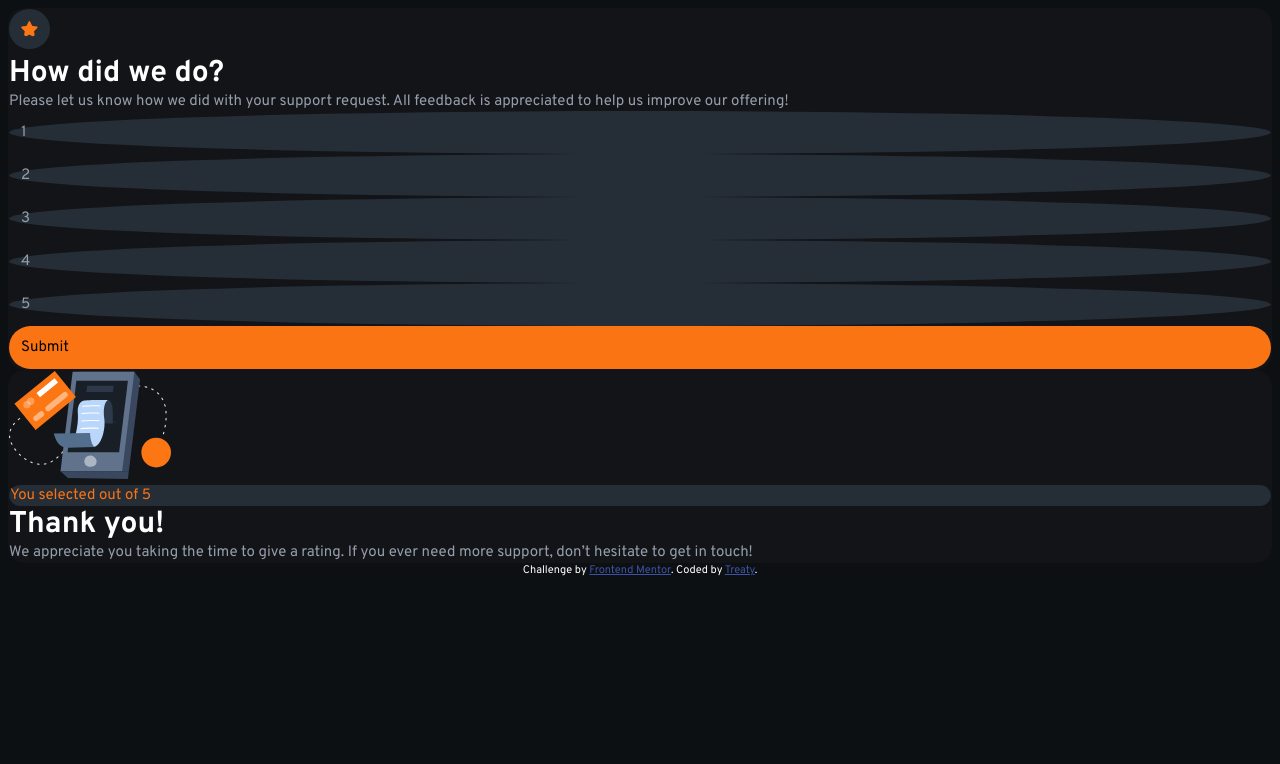
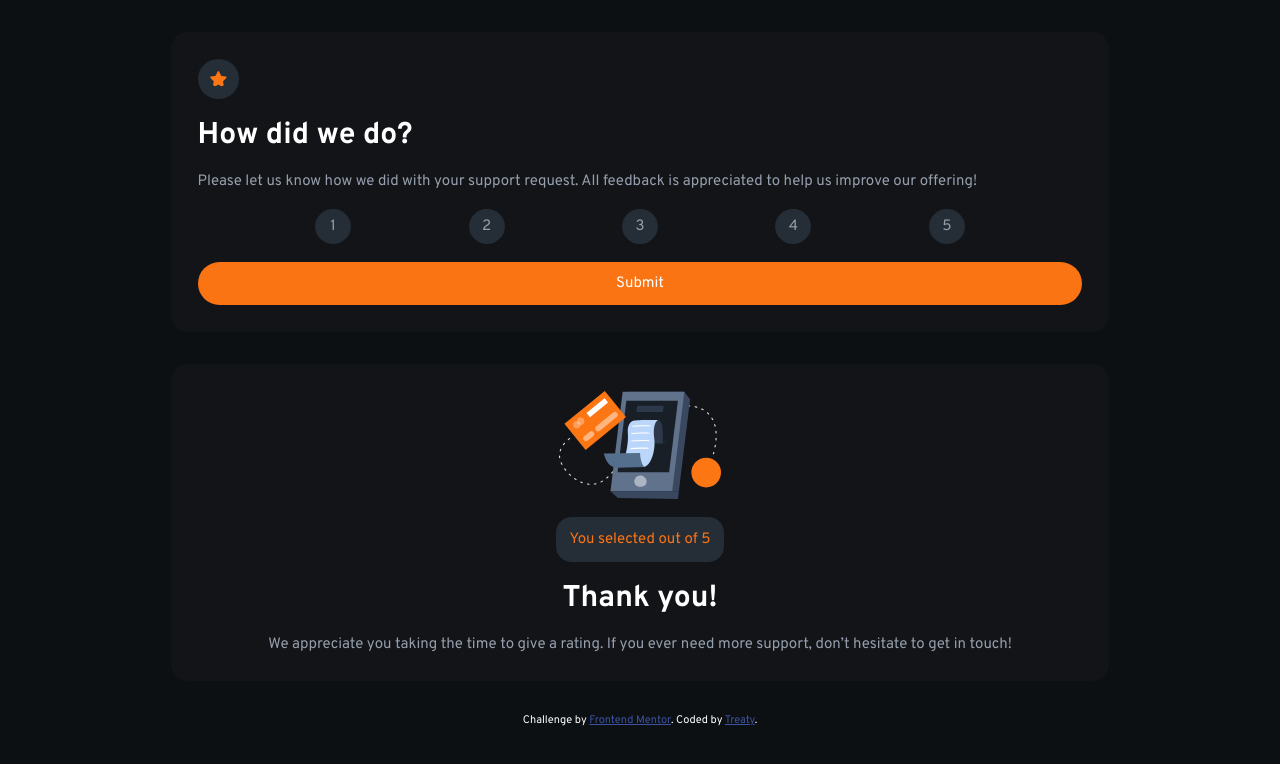
Before and after one commit to treaty1210/interactive-rating-component, a plain HTML site: page index.html in a window 1280 px wide. Drawn offline with Linux system fonts and the light colour scheme.

Commit message:
Align everything using grid and flex

```diff
--- a/style.css
+++ b/style.css
@@ -20,6 +20,11 @@ body {
     background-color: hsl(216, 12%, 8%);
     border: 1px solid hsl(216, 12%, 8%);
     border-radius: 16px;
+    width: 70%;
+    margin: 32px auto;
+    padding: 26px;
+    display: grid;
+    gap: 18px;
 }
 
 .star {
@@ -39,12 +44,19 @@ body {
     color: hsl(217, 12%, 63%);
 }
 
+.ratings {
+    display: flex;
+    justify-content: space-evenly;
+}
+
 .ratings > * {
     background-color: hsl(213, 19%, 18%);
-    padding: 12px;
+    padding: 8px;
     border: 1 solid hsl(213, 19%, 18%);
     border-radius: 50%;
     color: hsl(217, 12%, 63%);
+    width: 20px;
+    text-align: center;
 }
 
 .submit {
@@ -52,17 +64,30 @@ body {
     padding: 12px;
     border: 1 solid hsl(25, 97%, 53%);
     border-radius: 40px;
+    color: white;
+    text-align: center;
 }
 
-/* .thankPage {
-    display: none;
-} */
+.ratePage {
+    /* display: none; */
+}
+
+.thankPage {
+    /* display: none; */
+    justify-items: center;
+}
 
 .selectMsg {
     color: hsl(25, 97%, 53%);
     background-color: hsl(213, 19%, 18%);
     border: 1px solid hsl(213, 19%, 18%);
     border-radius: 15px;
+    text-align: center;
+    padding: 12px;
+}
+
+.appreciate {
+    text-align: center;
 }
 
 .attribution {
```
